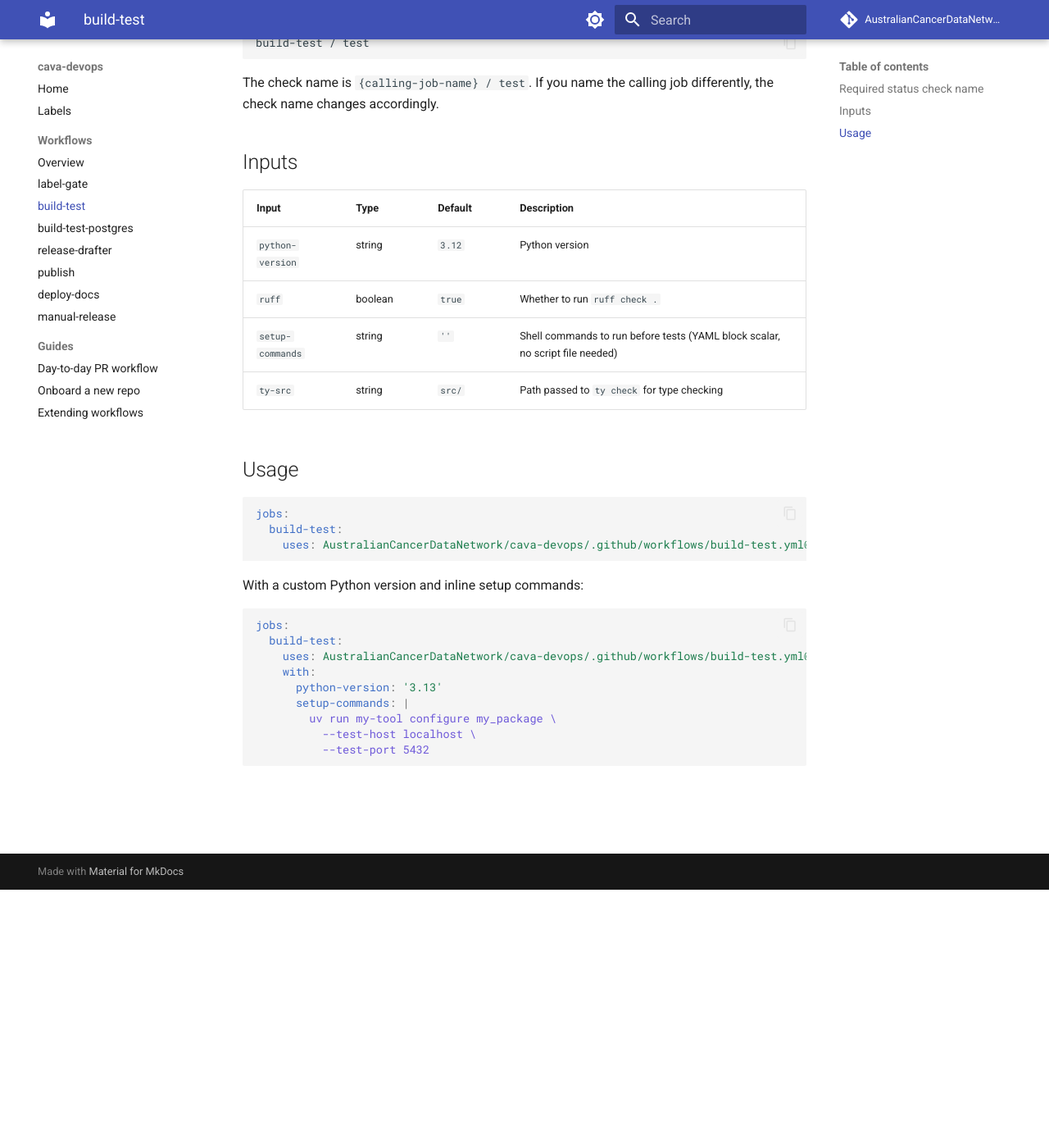
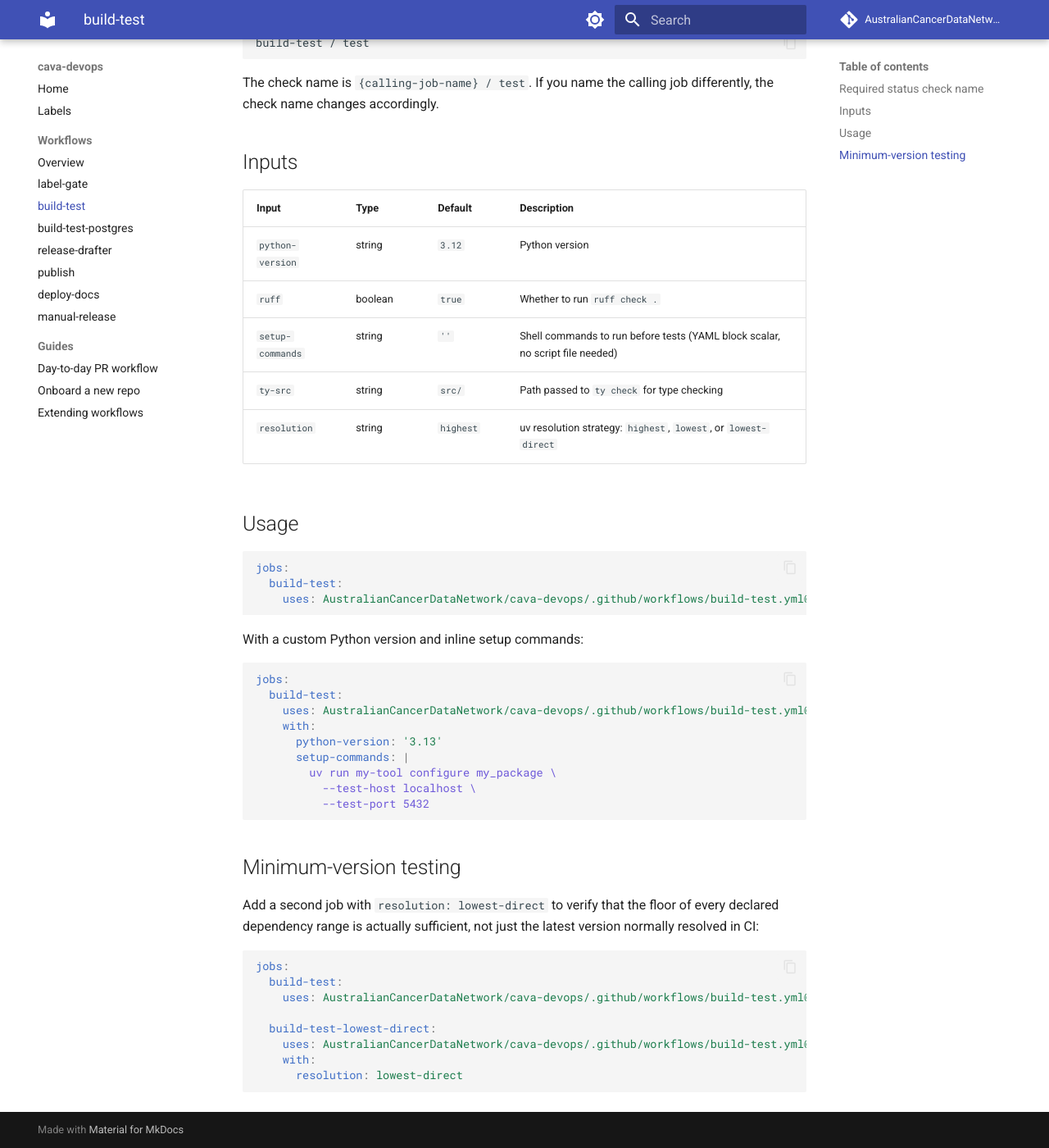
Before and after one commit to AustralianCancerDataNetwork/cava-devops, an MkDocs documentation site: the page built from docs/workflows/build-test.md, in a window 1280 px wide and 1400 px high, scrolled down 315 px. Shown: the whole window at 82% size. Built offline with MkDocs 1.6.1 and Material for MkDocs 9.7.7, drawn with Linux system fonts in a browser that asks for light colours; comment, search, counter and statistics services are not loaded.

Commit message:
feat(ci): add lowest-direct resolution input + Dependabot template
Adds an optional `resolution` input (default `highest`) to build-test.yml
and build-test-postgres.yml, forwarded to `uv sync --resolution`, so
consumers can add a second CI job verifying that a declared dependency
floor is actually sufficient (not just the latest resolvable version).

Adds a canonical templates/dependabot.yml scoped to the CAVA sibling packages, pre-labelled `dependencies` so opened PRs flow through the existing label-gate/release-drafter pipeline.

Not yet merged to main. Being piloted on a branch against cava-ci-test
first per the CAVA dependency-range-bump plan.

````diff
--- a/docs/workflows/build-test.md
+++ b/docs/workflows/build-test.md
@@ -18,6 +18,7 @@
 | `ruff` | boolean | `true` | Whether to run `ruff check .` |
 | `setup-commands` | string | `''` | Shell commands to run before tests (YAML block scalar, no script file needed) |
 | `ty-src` | string | `src/` | Path passed to `ty check` for type checking |
+| `resolution` | string | `highest` | uv resolution strategy: `highest`, `lowest`, or `lowest-direct` |
 
 ## Usage
 
@@ -40,3 +41,20 @@
           --test-host localhost \
           --test-port 5432
 ```
+
+## Minimum-version testing
+
+Add a second job with `resolution: lowest-direct` to verify that the floor of
+every declared dependency range is actually sufficient, not just the latest
+version normally resolved in CI:
+
+```yaml
+jobs:
+  build-test:
+    uses: AustralianCancerDataNetwork/cava-devops/.github/workflows/build-test.yml@main
+
+  build-test-lowest-direct:
+    uses: AustralianCancerDataNetwork/cava-devops/.github/workflows/build-test.yml@main
+    with:
+      resolution: lowest-direct
+```
````
Also changed, not shown: 3 other files.
